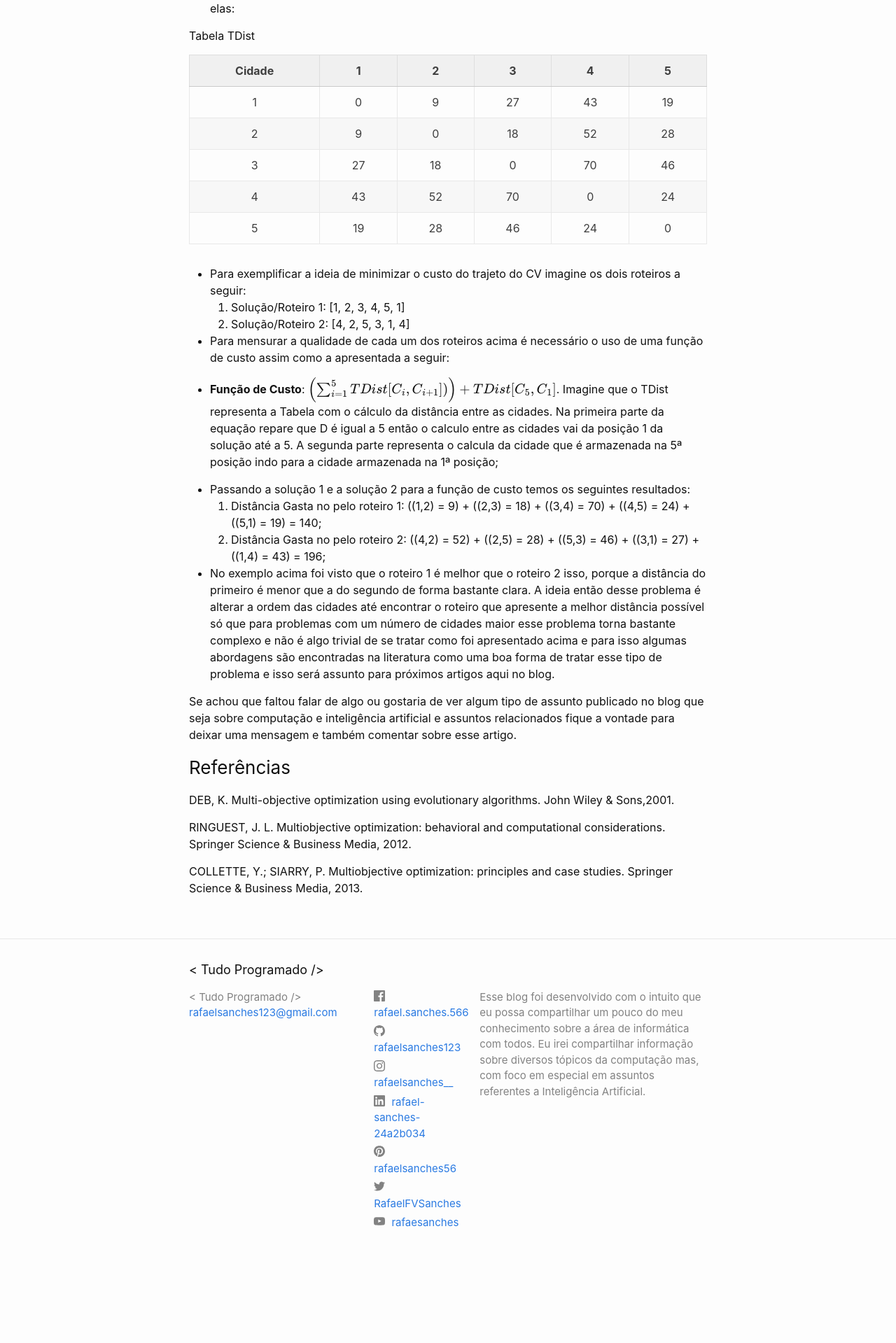
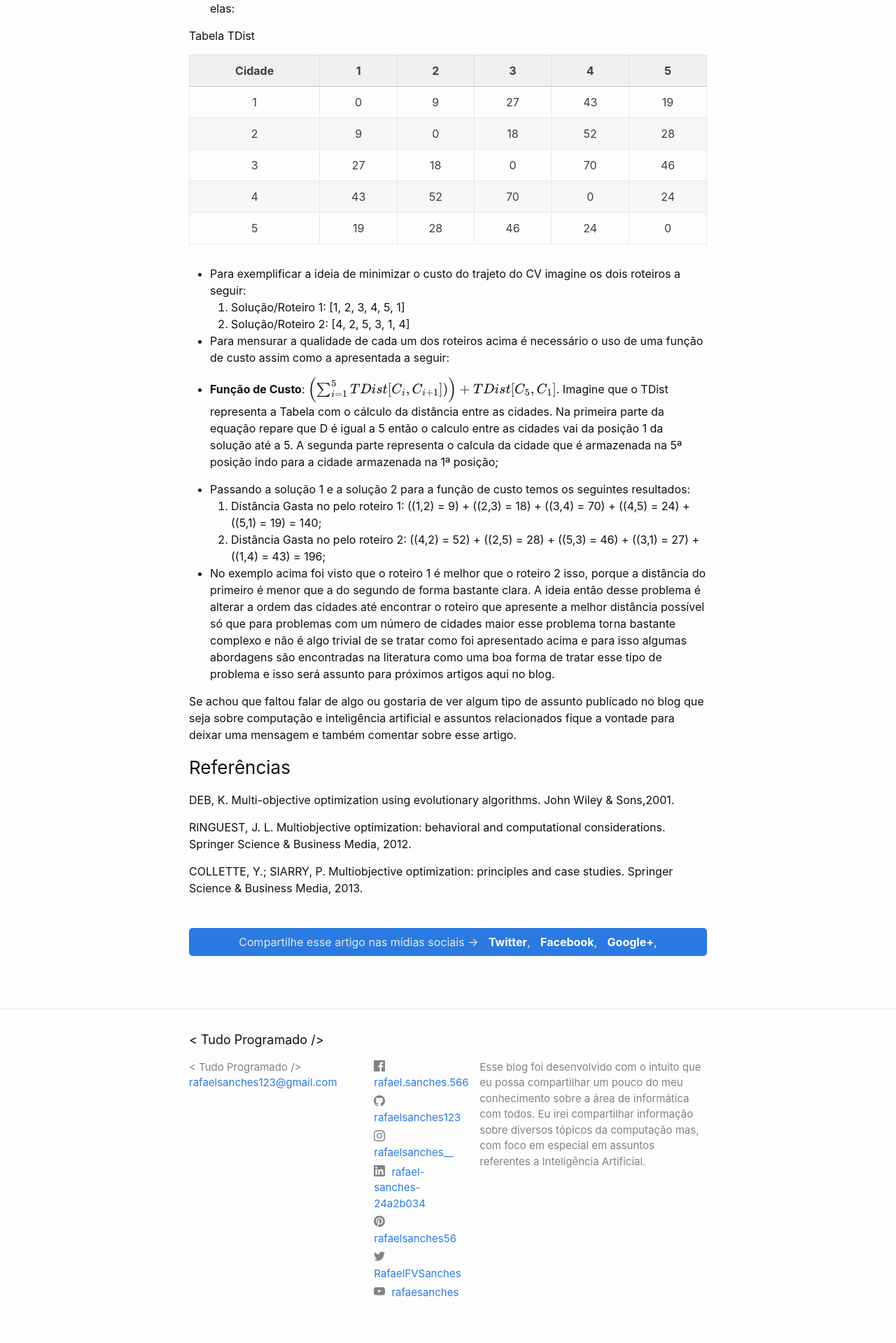
Before and after one commit to rafaelsanches123/rafaelsanches123.github.io, a Jekyll site: the page built from _posts/2018-09-01-definicao-de-um-problema-de-otimizacao.markdown, in a window 1280 px wide. Shown: the part 2976-4895 px from the top of the page at 70% size. Built offline with Jekyll 4.4.1, drawn with Linux system fonts in a browser that asks for light colours; formulas are drawn with MathJax 3; comment, search, counter and statistics services are not loaded; before the commit the page ends 4795 px from its top, so only the background shows below that.

Commit message:
adição de barra compartilhar nas mídias sociais

```diff
--- /dev/null
+++ b/_includes/socialshare.html
@@ -0,0 +1,6 @@
+<div class="share-page">
+    Compartilhe esse artigo nas mídias sociais &rarr;
+    <a href="https://twitter.com/intent/tweet?text={{ page.title }}&url={{ site.url }}{{ page.url }}&via={{ site.twitter_username }}&related={{ site.twitter_username }}" rel="nofollow" target="_blank" title="Share on Twitter">Twitter</a>,
+    <a href="https://facebook.com/sharer.php?u={{ site.url }}{{ page.url }}" rel="nofollow" target="_blank" title="Share on Facebook">Facebook</a>,
+    <a href="https://plus.google.com/share?url={{ site.url }}{{ page.url }}" rel="nofollow" target="_blank" title="Share on Google+">Google+</a>,
+</div>
--- a/_layouts/post.html
+++ b/_layouts/post.html
@@ -19,7 +19,7 @@
   <div class="post-content e-content" itemprop="articleBody">
     {{ content }}
   </div>
-
+  {%- include socialshare.html -%}
   {%- include disqus_comments.html -%}
 
   <a class="u-url" href="{{ page.url | relative_url }}" hidden></a>
--- a/_sass/minima.scss
+++ b/_sass/minima.scss
@@ -49,3 +49,22 @@
   "minima/layout",
   "minima/syntax-highlighting"
 ;
+
+.share-page {
+  text-align: center;
+  background: #2a7ae2;
+  color: $grey-color-light;
+  padding: 8px 15px;
+  border-radius: 5px;
+  margin: 1.5 * $spacing-unit 0;
+
+  a {
+      font-weight: 700;
+      color: #fff;
+      margin-left: 10px;
+
+      &:hover {
+          border-bottom: 1px dashed #fff;
+      }
+  }
+}
```
Also changed, not shown: README.md, _sass/minima/_layout.scss (line endings or trailing spaces).
